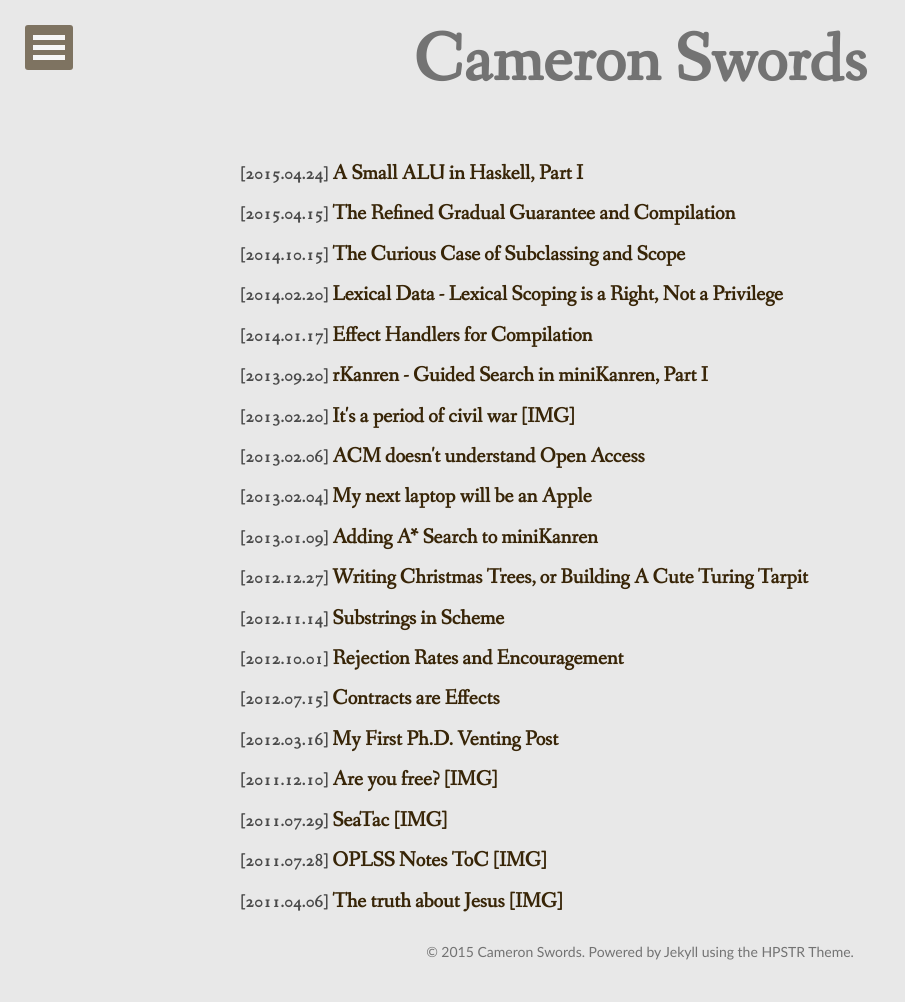
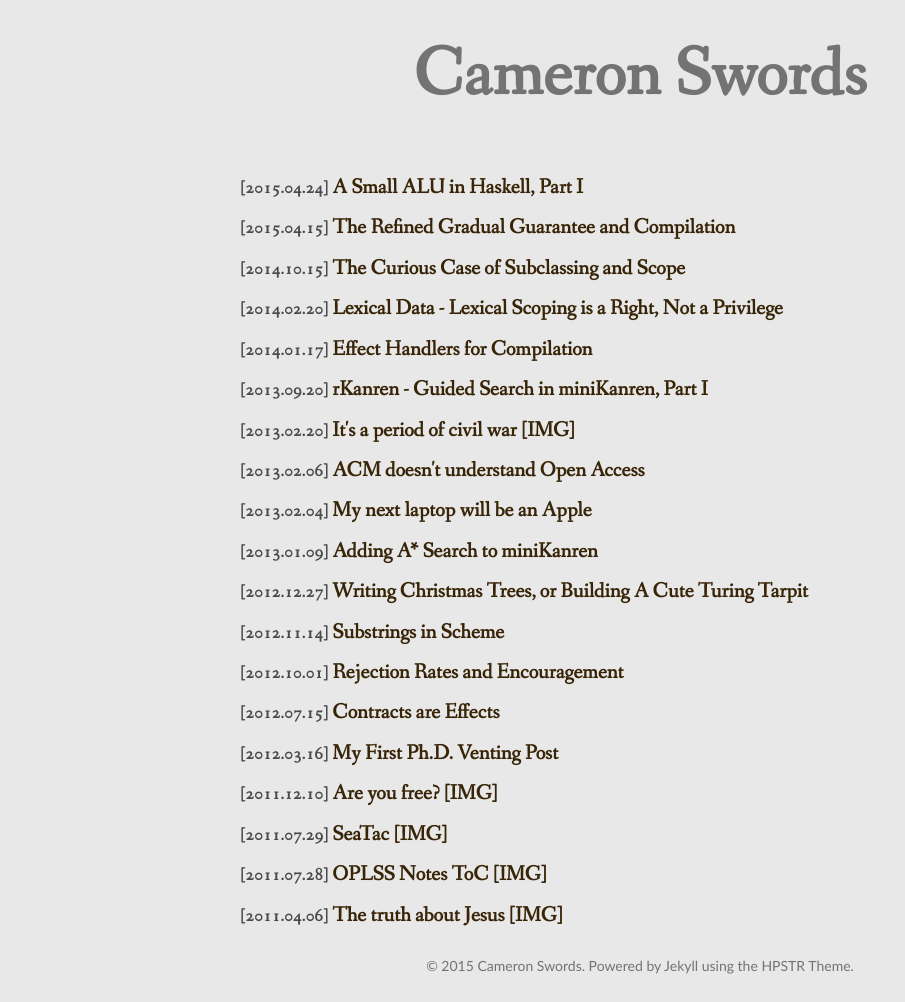
Before and after one commit to cgswords/cgswords.github.io, a Jekyll site: the page built from index.html, in a window 1280 px wide. Shown: the whole page, without its empty margins (0-905 px from the left). Built offline with Jekyll 4.4.1, drawn with Linux system fonts in a browser that asks for light colours; nearby versions of some CDN libraries; some web fonts are replaced; the list of posts is cut into pages by our own code.

Commit message:
What does this do

```diff
--- a/_includes/navigation.html
+++ b/_includes/navigation.html
@@ -1,5 +1,3 @@
-<nav id="dl-menu" class="dl-menuwrapper" role="navigation">
-	<button class="dl-trigger">Open Menu</button>
 	<ul class="dl-menu">
 		<li><a href="{{ site.url }}/">Home</a></li>
 		<li>
@@ -59,4 +57,3 @@
 	    <li><a href="{{ domain }}{{ link.url }}" {% if link.url contains 'http' %}target="_blank"{% endif %}>{{ link.title }}</a></li>
 	  {% endfor %}
 	</ul><!-- /.dl-menu -->
-</nav><!-- /.dl-menuwrapper -->
```
